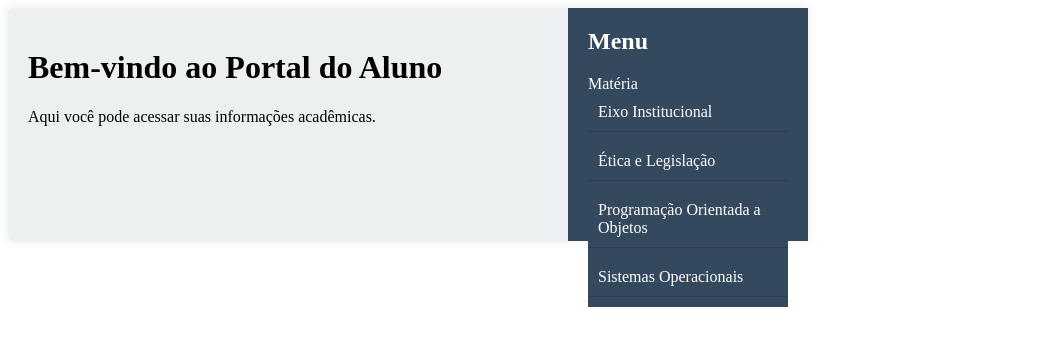
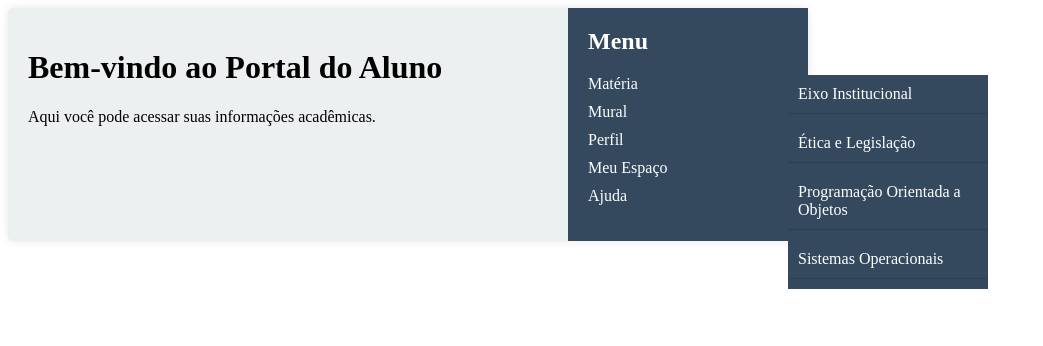
Before and after one commit to jhonmariani/umlportal, a plain HTML site: page portal.html in a window 1280 px wide. Both pictures are taken after a click on the link "Matéria". Shown: the whole page, without its empty margins (0-1043 px from the left). Drawn offline with Linux system fonts and the light colour scheme.

Commit message:
Update style.css

```diff
--- a/style.css
+++ b/style.css
@@ -47,7 +47,7 @@
     cursor: pointer;
 }
 
-button:hover {
+.button:hover {
     background-color: #3498db;
 }
 
@@ -103,8 +103,8 @@ button:hover {
     padding: 0;
     margin: 0;
     position: absolute;
-    left: 0;
-    top: 100%;
+    left: 100%; /* Posiciona o submenu à direita do menu principal */
+    top: 0;
     width: 200px;
     z-index: 1;
 }
```
